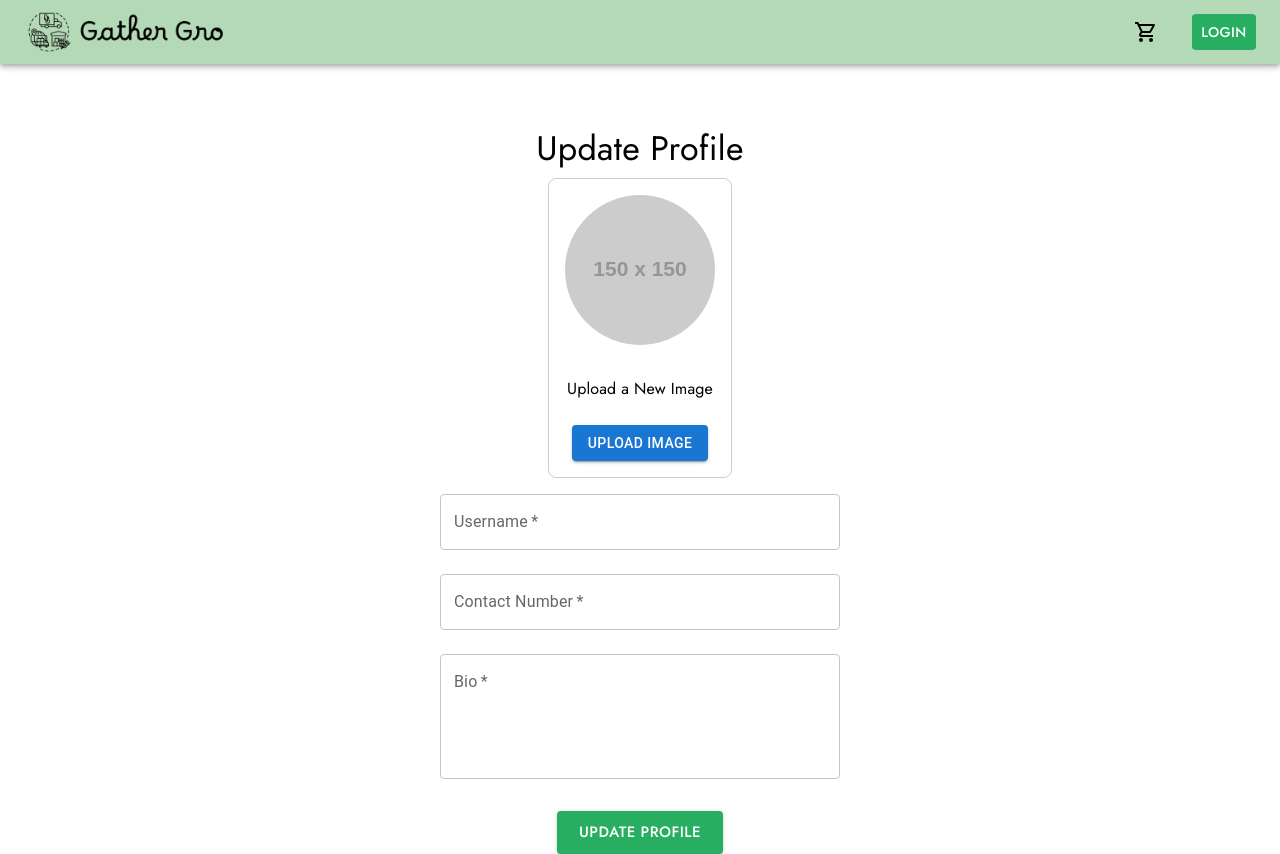
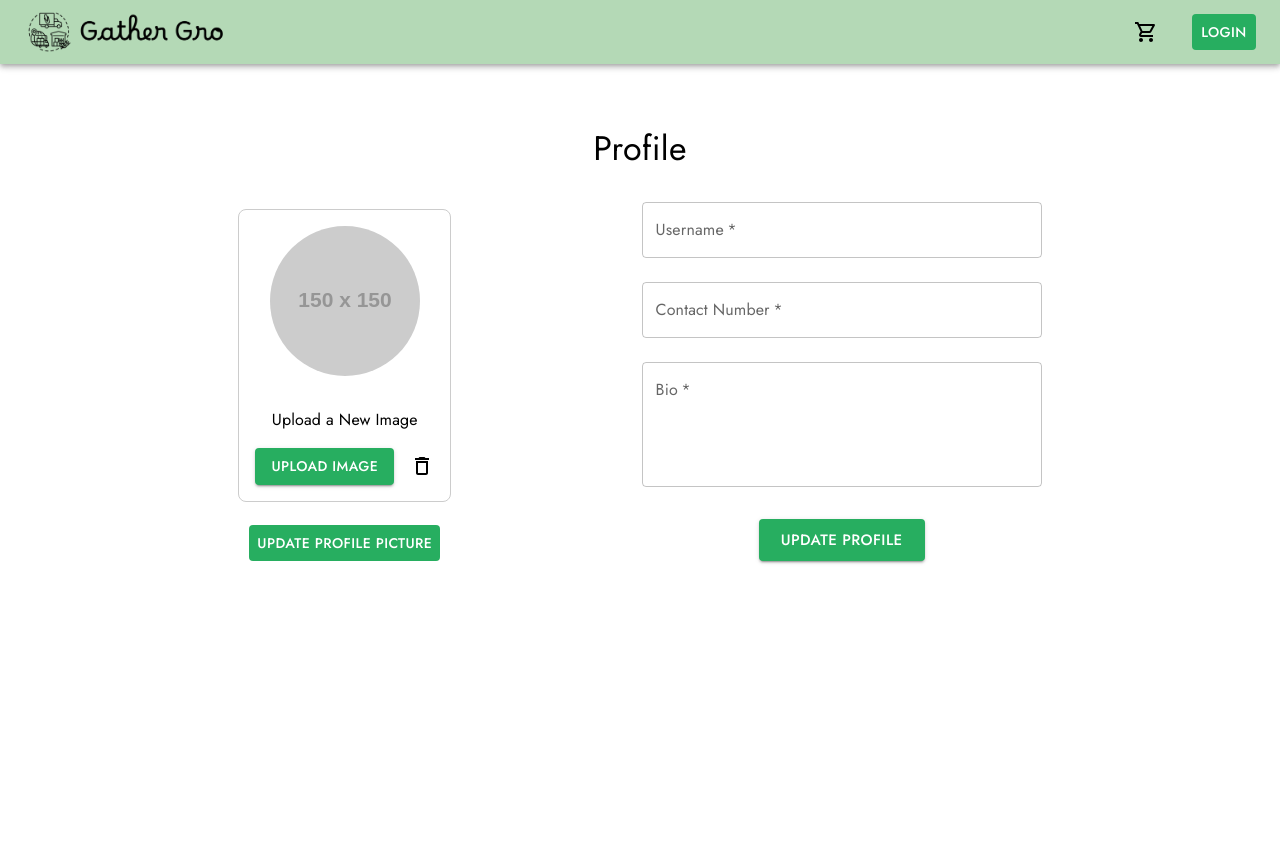
Before and after one commit to hardikpatel2906/gathergro, a React (Create React App) app in the folder frontend/: page /profileupdate in a window 1280 px wide. After the commit the page ends 800 px from the top, so only its background shows below. Built offline with nearby package versions, Linux system fonts and the light colour scheme.

Commit message:
Profile page Design

```diff
--- a/frontend/src/components/profileupdate.js
+++ b/frontend/src/components/profileupdate.js
@@ -3,6 +3,7 @@ import authService from "../services/authenticationService";
 import { useNavigate } from "react-router-dom";
 import { Container, Typography, TextField, Button, Box, Avatar } from "@mui/material";
 import { styled } from "@mui/material/styles";
+import { DeleteOutline } from "@mui/icons-material"
 
 
 const CustomButton = styled(Button)({
@@ -13,6 +14,17 @@ const CustomButton = styled(Button)({
         background: "#0b873f"
     }
 });
+
+const styles = {
+    textField: {
+        '& .MuiInputBase-root': {
+            fontFamily: 'Jost',
+        },
+        '& .MuiInputLabel-root': {
+            fontFamily: 'Jost',
+        }
+    }
+}
 
 const ProfileUpdate = () => {
     const [username, setUsername] = useState("");
@@ -61,8 +73,15 @@ const ProfileUpdate = () => {
             setUploadedImage(imageUrl);
         }
     };
+
+    //Handle Delete Profile Image
+    const handleDeleteProfileImage = () => {
+        setUploadedImage(null);
+    }
+
+
     return (
-        <Container maxWidth="sm">
+        <Container>
             <Box
                 sx={{
                     marginTop: 8,
@@ -72,9 +91,19 @@ const ProfileUpdate = () => {
                 }}
             >
                 <Typography component="h1" variant="h4" sx={{ fontFamily: "Jost" }}>
-                    Update Profile
+                    Profile
                 </Typography>
-                <Box component="form" onSubmit={handleSubmit} sx={{ mt: 1, width: 400, display: "flex", flexDirection: "column", alignItems: "center" }}>
+                <Box
+                    sx={{
+                        display: "flex",
+                        // flexDirection: "row"
+                        justifyContent: "space-evenly",
+                        // alignItems: "flex-start", // Ensure boxes align at the top
+                        width: "100%", // Ensure parent container takes full width
+                        gap: 2,
+                    }}
+                >
+                    <Box sx={{ mt: 2, display: "flex", flexDirection: "column", alignItems: "center" }}>
                         <Box
                             sx={{
                                 display: "flex",
@@ -106,20 +135,35 @@ const ProfileUpdate = () => {
                             </Typography>
 
                             {/* Upload button */}
-                        <Button
+                            <Box
+                                sx={{
+                                    display: "flex",
+                                    flexDirection: "row",
+                                    alignItems: "center",
+                                    justifyContent: "center",
+                                    gap: 2,
+                                    textAlign: "center",
+                                    margin: "auto",
+                                }}
+                            >
+                                <CustomButton
                                     variant="contained"
                                     component="label"
-                            sx={{ mt: 1 }}
                                 >
-                            {uploadedImage ? "Upload Another Image" : "Upload Image"}
+                                    {uploadedImage ? "Change Image" : "Upload Image"}
                                     <input
                                         type="file"
                                         accept="image/*"
                                         hidden
                                         onChange={handleImageUpload}
                                     />
-                        </Button>
+                                </CustomButton>
+                                <DeleteOutline onClick={handleDeleteProfileImage} />
                             </Box>
+                        </Box>
+                        <CustomButton>Update Profile Picture</CustomButton>
+                    </Box>
+                    <Box component="form" onSubmit={handleSubmit} sx={{ mt: 2, width: 400, display: "flex", flexDirection: "column", alignItems: "center" }}>
                         <TextField
                             label="Username"
                             fullWidth
@@ -127,6 +171,7 @@ const ProfileUpdate = () => {
                             variant="outlined"
                             value={username}
                             required
+                            sx={styles.textField}
                             onChange={(e) => setUsername(e.target.value)}
                         />
                         <TextField
@@ -136,6 +181,7 @@ const ProfileUpdate = () => {
                             variant="outlined"
                             value={contact}
                             required
+                            sx={styles.textField}
                             onChange={(e) => setContact(e.target.value)}
                         />
                         <TextField
@@ -147,6 +193,7 @@ const ProfileUpdate = () => {
                             rows={4}
                             value={bio}
                             required
+                            sx={styles.textField}
                             onChange={(e) => setBio(e.target.value)}
                         />
                         {error && (
@@ -159,6 +206,7 @@ const ProfileUpdate = () => {
                         </CustomButton>
                     </Box>
                 </Box>
+            </Box>
         </Container>
     );
 }
```
Lines whose indentation alone changed are shown as unchanged.
